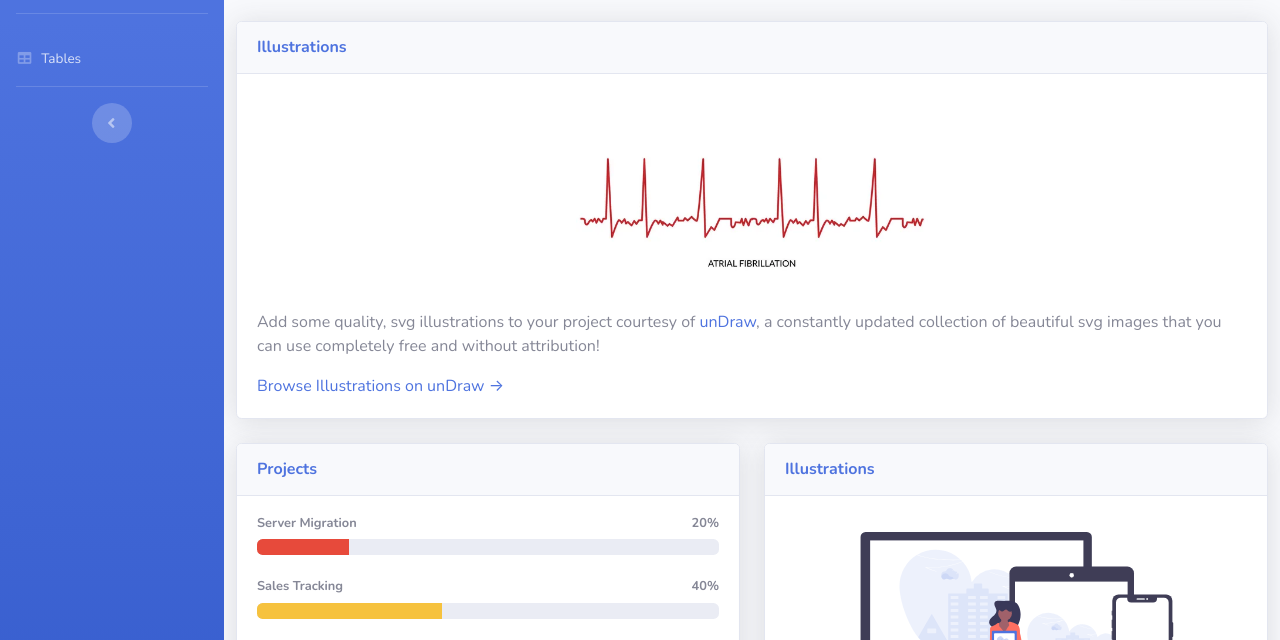
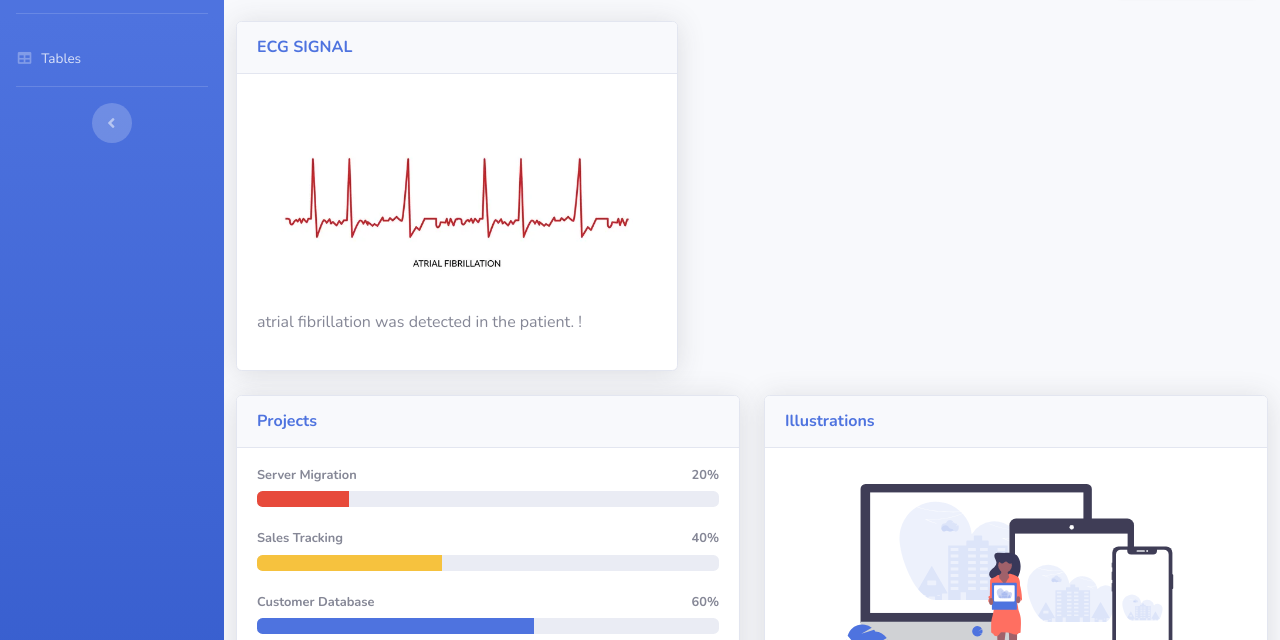
Before and after one commit to alvarosevilla2/hackaton.github.io, a website: page index.html in a window 1280 px wide. Shown: the part 131-771 px from the top of the page. Drawn offline with nearby package versions, Linux system fonts and the light colour scheme; files that its build step writes are made by us from their sources; files whose address does not match are found by name.

Commit message:
Update index.html
Signed-off-by: Alvaro Sevilla Gutiérrez <70824325+alvarosevilla2@users.noreply.github.com>

```diff
--- a/index.html
+++ b/index.html
@@ -303,19 +303,14 @@
                         <!-- Area Chart -->
                       <div class="card shadow mb-4">
                                 <div class="card-header py-3">
-                                    <h6 class="m-0 font-weight-bold text-primary">Illustrations</h6>
+                                    <h6 class="m-0 font-weight-bold text-primary">ECG SIGNAL</h6>
                                 </div>
                                 <div class="card-body">
                                     <div class="text-center">
                                         <img class="img-fluid px-3 px-sm-4 mt-3 mb-4" style="width: 25rem;"
                                             src="fibart.jpg" alt="...">
                                     </div>
-                                    <p>Add some quality, svg illustrations to your project courtesy of <a
-                                            target="_blank" rel="nofollow" href="https://undraw.co/">unDraw</a>, a
-                                        constantly updated collection of beautiful svg images that you can use
-                                        completely free and without attribution!</p>
-                                    <a target="_blank" rel="nofollow" href="https://undraw.co/">Browse Illustrations on
-                                        unDraw &rarr;</a>
+                                    <p>atrial fibrillation was detected in the patient. !</p>
                                 </div>
                         </div>
 
```
